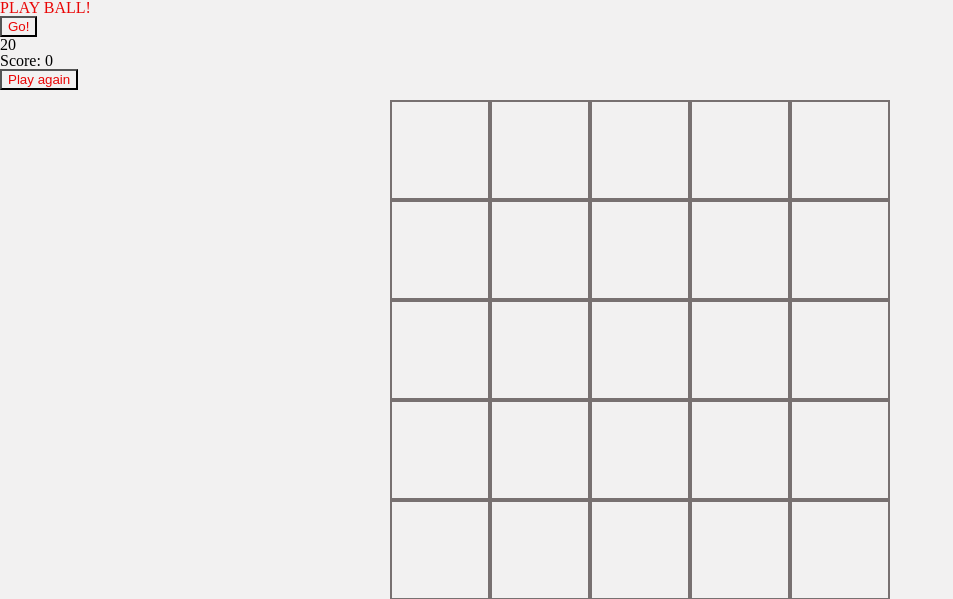
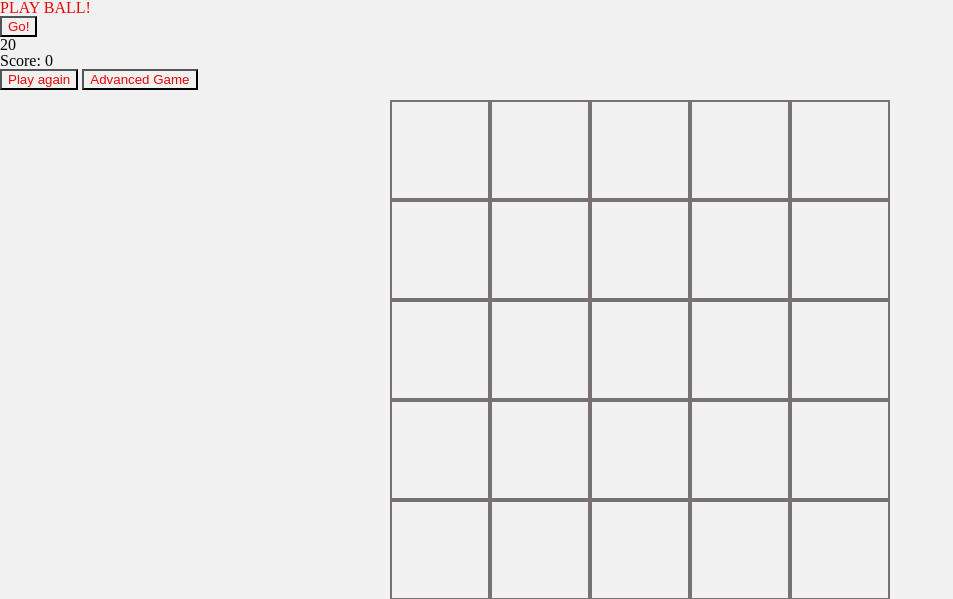
Before and after one commit to JacieWDI/WDI_PROJECT_1, a PHP site: page / in a window 1280 px wide. Shown: the part 100-699 px from the top of the page, without its empty margins (0-953 px from the left). Run offline with PHP 8.4, Linux system fonts and the light colour scheme; some libraries are stand-ins or nearby versions.

Commit message:
start levels

```diff
--- a/css/style.css
+++ b/css/style.css
@@ -53,5 +53,3 @@ footer {
   background-color: #695D5D;
   clear: both;
 }
-/*GRID CREATION VIA CSS INFO*/
-/*https://developer.mozilla.org/en-US/docs/Web/CSS/CSS_Grid_Layout/Basic_Concepts_of_Grid_Layout*/
--- a/index.html
+++ b/index.html
@@ -18,9 +18,7 @@
     Score: <span class="score">0</span>
   </div>
   <button class="replay">Play again</button>
-  <!-- <button class="easy">Easy Game</button>
-  <button class="normal">Normal Game</button>
-  <button class="advanced">Advanced Game</button> -->
+  <button class="advanced">Advanced Game</button>
   <ul>
     <li class="A"></li>
     <li class="2"></li>
--- a/js/app.js
+++ b/js/app.js
@@ -1,7 +1,7 @@
 //EXPANSION TO BASIC GAME: multiple moles appearing
 //Additional 2: faster level(s)
 
-//Wednesday DAY - EXPAND TO ACTUAL GAME
+//Wed PM - WORK OUT HOW TO DIVIDE LEVELS AND TIMING
 //Wednesday EVE - Start visual & styling - graphics and sounds
 //Thursday - Complete Visual & styling
 
@@ -14,13 +14,12 @@ let $timer = null;
 let $score = null;
 let $replay;
 let $message = null;
-// let $easy;
+let $advanced;
 
-//FOR ADDING SPEED LATER - change to let
+//FOR ADDING GAMETIME AND SPEED LEVELS LATER - change to let
 
-const flash = 1500;
-const space = 2000;
-
+let flash = 1000;
+let space = 1000;
 
 let count = 20;
 let score = 0;
@@ -34,16 +33,34 @@ function setup() {
   $message = $('.message');
   $('.go').on('click', startGame);
 
-  //Additional 1:
-  // $easy = $('.easy');
+//GAMETIME AND SPEED LEVELS
+
+  $advanced = $('.advanced');
 }
 
-// STEP 1: GENERATING RANDOM LI
+//SPEED AND GAMETIME LEVEL
+//1. Faster level - change counter and loop counter
 
+//ADVANCED LEVEL
+$('.advanced').on('click'); {
+  console.log('advanced');
+  if(this);
+  advancedGame();
+}
+
+function advancedGame() {
+  count = 20;
+  flash = 1000;
+  space = 500;
+}
+
+//GENERATING RANDOM NUMBER OF MOLES (up to 10)
 function pickRandomLi() {
+  //PICKING ONE RANDOM MOLE
   // const li = $li[Math.floor(Math.random()*$li.length)];
   // console.log(li);
   // showMole(li);
+  //FROM SAME SIZE ARRAY AS LIS
   let newCounter = 0;
   const possibleIndex = [];
   for (var i = 0; i < 25; i++) {
@@ -60,16 +77,7 @@ function pickRandomLi() {
 
     showMole(li);
   }
-
-
-
-  // const randomN1 = Math.floor(Math.random() * 25);
-  // const li = $li[randomN1];
-  //
-  // showMole(li);
 }
-//need loop function which also does not pick the same element once in any one time (i.e. sampling from fixed array)
-
 //STEP 2: GENERATING "MOLE" AT RANDOM LI
 function showMole(li) {
   const mole = $(li).addClass('mole');
@@ -80,24 +88,22 @@ function showMole(li) {
     $(li).removeClass('mole');
     $(li).off('click');
   }, 1000);
-
-  //TRY STARTING TIMEOUT AND INTERVAL VALUES AS VARIABLES FOR MORE DIFFICULT LEVELS
+}
+//TRY STARTING TIMEOUT AND INTERVAL VALUES AS VARIABLES FOR MORE DIFFICULT LEVELS
 //   setTimeout(function() {
 //     $(li).removeClass('mole');
 //     $(li).off('click');
 //   }, flash);
-}
+// }
 
-//STEP 3: KILL "MOLE" - REMOVING CLASS AND INCREMENT SCORE
-//Remove mole (and therefore class) if clicked
-//Call increment score function within here
+//KILL "MOLE" - REMOVING CLASS AND INCREMENT SCORE
 function killMole() {
   $(this).removeClass('mole');
   console.log('KILL');
   incrementScore();
 }
 
-//STEP 4: START GAME FUNCTION ON GO BUTTON TRIGGERING INTERVAL AND COUNTDOWN TIMER
+//START GAME FUNCTION ON GO BUTTON TRIGGERING INTERVAL AND COUNTDOWN TIMER
 function startGame() {
   interval = setInterval(startTimer, space);
   playAgain();
@@ -126,6 +132,7 @@ function updateScorevalue() {
   if (score>=0) $score.html(score);
 }
 
+//PLAY AGAIN RESET
 function playAgain() {
   $replay.on('click', playAgain);
   console.log('REPLAY');
@@ -137,40 +144,7 @@ function playAgain() {
   $message.html('PLAY BALL!');
 }
 
-//EXPAND GRID!
-//GENNERATING MULTIPLE RANDOM MOLES
-//CSS grid layout??
-//Random div pick instead of li?
-//Grid - define grid tracks not the lines --> numbered lines for positioning
-//Use CSS to create grid and then add element to each grid square for random function
 
-
-
-//ADDITIONAL LEVELS
-//1. Faster levels - change counter and loop counter
-// $easy.on('click', easyGame);
-// console.log('easy');
-//
-// function easyGame() {
-//   // $easy.on('click', easyGame);
-//   // console.log('easy');
-//   flash = 2500;
-//   space = 3000;
-// }
-
-// function normalGame() {
-//   $normal.on('click', normalGame);
-//   console.log('normal');
-//   flash = 1500;
-//   space = 2000;
-// }
-//
-// function advancedGame() {
-//   $advanced.on('click', advancedGame);
-//   console.log('advanced');
-//   flash = 1500;
-//   space = 2000;
-// }
 
 //STYLING - VISUAL AND AUDIO - THURS
 //Grey / White / Red / Black only --> find a standard color mix palette for all work
```
